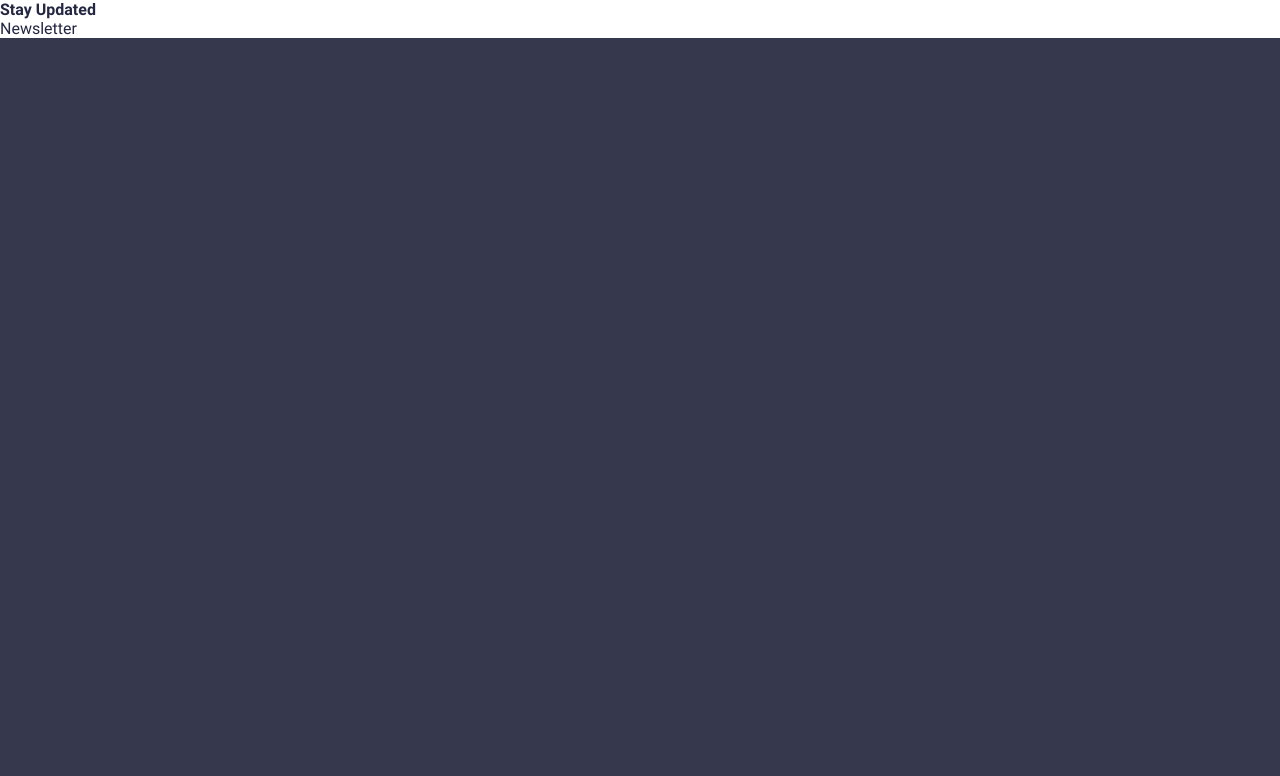
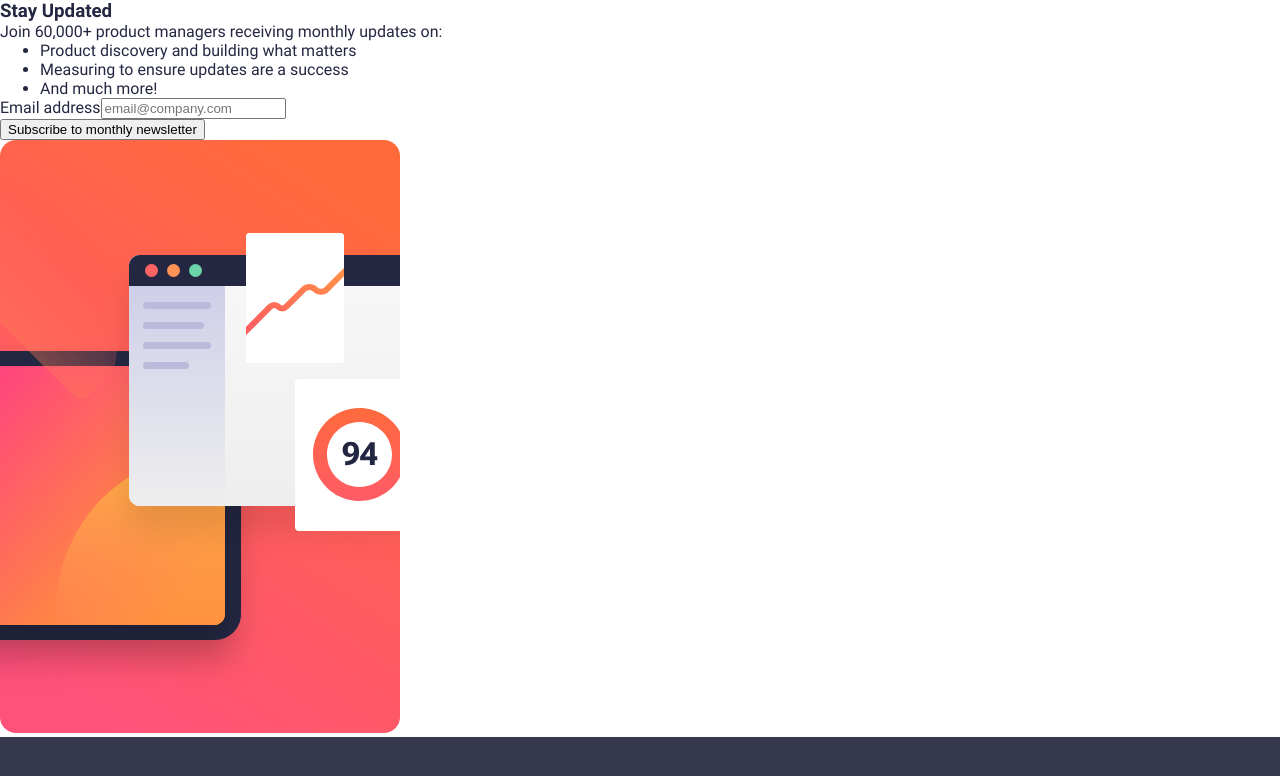
Before and after one commit to MichaelShawUK/frontend-mentor, a React (Vite) app: page / in a window 1280 px wide. Shown: the top 776 px of the page. Built offline with nearby package versions, Linux system fonts and the light colour scheme.

Commit message:
Add newsletter sign up content

```diff
--- a/src/projects/junior/newsletter-sign-up-with-success-message-main/src/App.tsx
+++ b/src/projects/junior/newsletter-sign-up-with-success-message-main/src/App.tsx
@@ -1,10 +1,28 @@
 import "./styles/css/index.css";
+import illustration from "./assets/images/illustration-sign-up-desktop.svg"
 
 function App() {
   return (
     <article className="app">
-      <h4>Stay Updated</h4>
-      <p>Newsletter</p>
+      <section className="sign-up">
+        <h1>Stay Updated</h1>
+        <p>Join 60,000+ product managers receiving monthly updates on:</p>
+        <ul>
+          <li>Product discovery and building what matters</li>
+          <li>Measuring to ensure updates are a success</li>
+          <li>And much more!</li>
+        </ul>
+        <form >
+          <div className="field">
+            <label htmlFor="email">Email address</label>
+            <input type="text" id="email" placeholder="email@company.com"/>
+          </div>
+          <button>Subscribe to monthly newsletter</button>
+        </form>
+      </section>
+      <section className="illustration">
+        <img src={illustration} />
+      </section>
     </article>
   );
 }
```
